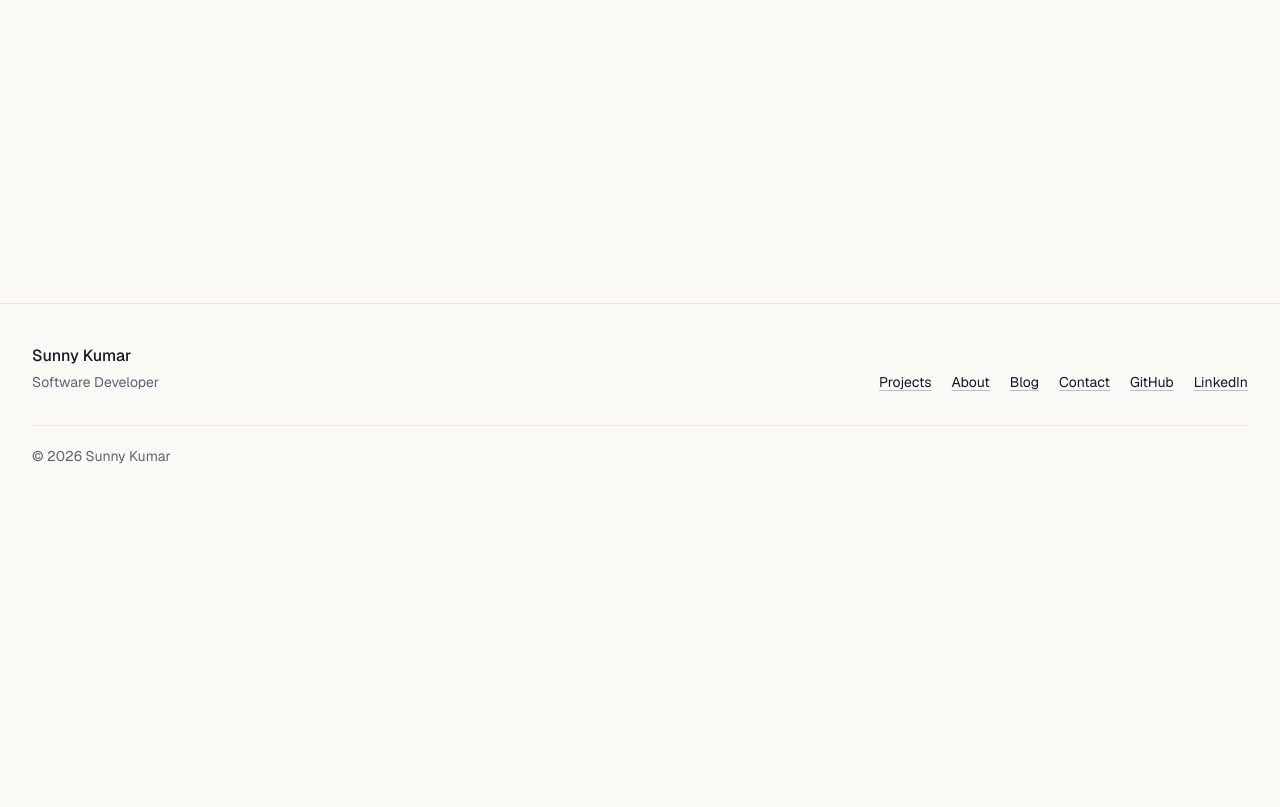
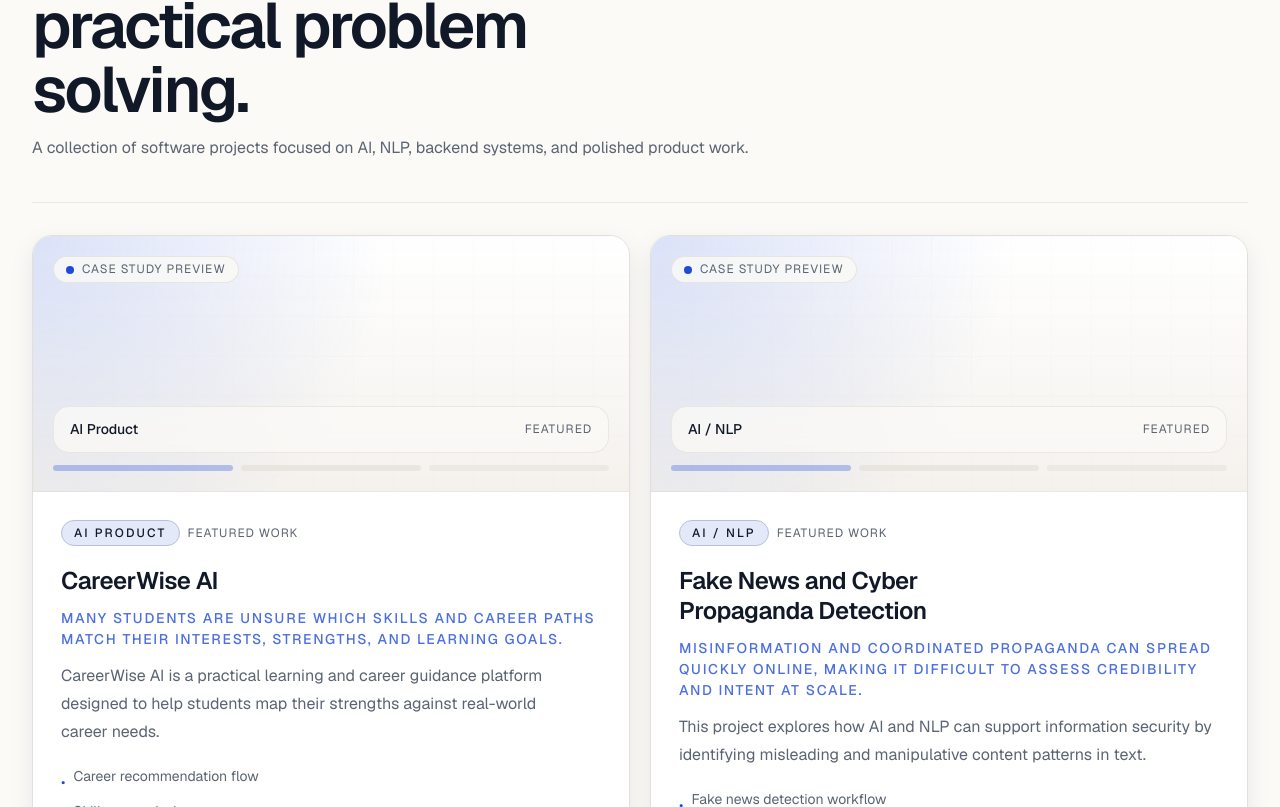
Before and after one commit to sunnythakur823/sunny-portfolio, a Next.js app: page /projects in a window 1280 px wide. Shown: the part 293-1100 px from the top of the page. Before the commit the page ends 800 px from the top, so only its background shows below. Built offline with nearby package versions, Linux system fonts and the light colour scheme.

Commit message:
Upgrade projects section

```diff
--- a/src/app/projects/page.tsx
+++ b/src/app/projects/page.tsx
@@ -1,8 +1,51 @@
+import Link from "next/link";
+
+import { ProjectCard } from "@/components/projects";
+import { Container, Heading, Section } from "@/components/ui";
+import { projects } from "@/data/projects";
+
+const featuredProjects = projects.filter((project) => project.featured);
+const supportingProjects = projects.filter((project) => !project.featured);
+
 export default function ProjectsPage() {
   return (
     <main>
-      <h1>Projects</h1>
-      <p>Project listings, filtering, and case study navigation will live here.</p>
+      <Section className="relative overflow-hidden">
+        <div className="pointer-events-none absolute inset-x-0 top-0 -z-10 h-px bg-border/70" aria-hidden="true" />
+        <Container>
+          <div className="flex flex-col gap-6 border-b border-border/70 pb-8 sm:pb-10">
+            <p className="text-caption font-medium tracking-[0.24em] text-muted-foreground">SELECTED WORK</p>
+            <div className="max-w-3xl space-y-3">
+              <Heading level={1} className="max-w-[14ch]">Projects built around practical problem solving.</Heading>
+              <p className="text-body text-muted-foreground text-pretty">
+                A collection of software projects focused on AI, NLP, backend systems, and polished product work.
+              </p>
+            </div>
+          </div>
+
+          {featuredProjects.length > 0 ? (
+            <div className="mt-8 grid gap-5 lg:grid-cols-2">
+              {featuredProjects.map((project) => (
+                <ProjectCard key={project.slug} project={project} featured />
+              ))}
+            </div>
+          ) : null}
+
+          {supportingProjects.length > 0 ? (
+            <div className="mt-8">
+              <div className="mb-5 flex items-center justify-between gap-3">
+                <h2 className="text-h3 font-semibold tracking-tight">Additional projects</h2>
+                <Link href="/" className="link-base text-small">Back home</Link>
+              </div>
+              <div className="grid gap-5 md:grid-cols-2 xl:grid-cols-3">
+                {supportingProjects.map((project) => (
+                  <ProjectCard key={project.slug} project={project} />
+                ))}
+              </div>
+            </div>
+          ) : null}
+        </Container>
+      </Section>
     </main>
   );
 }
--- a/src/components/projects/ProjectCard.tsx
+++ b/src/components/projects/ProjectCard.tsx
@@ -40,6 +40,10 @@
 }
 
 export function ProjectCard({ project, featured = false }: ProjectCardProps) {
+  const description = project.overview ?? project.shortDescription;
+  const problemStatement = project.problem ?? "Problem framing and product goals are documented in the project case study.";
+  const featureList = project.features?.slice(0, 3) ?? [];
+
   return (
     <Card
       elevated
@@ -48,10 +52,10 @@
         featured ? "h-full" : "h-full",
       )}
     >
-      <article className={cn("flex h-full flex-col", featured ? "lg:grid lg:grid-rows-[auto_1fr]" : "") }>
+      <article className={cn("flex h-full flex-col", featured ? "lg:grid lg:grid-rows-[auto_1fr]" : "")}>
         <ProjectVisual featured={featured} category={project.category} />
 
-        <div className={cn("flex flex-1 flex-col gap-5 p-5 sm:p-6", featured ? "lg:p-7" : "") }>
+        <div className={cn("flex flex-1 flex-col gap-5 p-5 sm:p-6", featured ? "lg:p-7" : "")}>
           <div className="flex flex-wrap items-center gap-2">
             <Badge tone="primary" className="text-[0.7rem] uppercase tracking-[0.18em]">
               {project.category}
@@ -67,10 +71,24 @@
             <Heading level={3} className="max-w-[18ch] text-balance">
               {project.title}
             </Heading>
+            <p className="text-small font-medium uppercase tracking-[0.12em] text-primary/80">
+              {problemStatement}
+            </p>
             <p className="max-w-2xl text-body text-muted-foreground text-pretty">
-              {project.shortDescription}
+              {description}
             </p>
           </div>
+
+          {featureList.length > 0 ? (
+            <ul className="space-y-2 text-small text-muted-foreground">
+              {featureList.map((feature) => (
+                <li key={feature} className="flex items-start gap-2">
+                  <span aria-hidden="true" className="mt-1.5 text-primary">•</span>
+                  <span>{feature}</span>
+                </li>
+              ))}
+            </ul>
+          ) : null}
 
           {project.technologies.length > 0 ? (
             <div className="flex flex-wrap gap-2">
@@ -84,9 +102,7 @@
               ))}
             </div>
           ) : (
-            <p className="text-small text-muted-foreground">
-              Technologies can be configured later.
-            </p>
+            <p className="text-small text-muted-foreground">Technology stack details will be added as they are verified.</p>
           )}
 
           <div className="mt-auto flex items-center justify-between gap-4 border-t border-border/70 pt-4 text-small">
@@ -94,7 +110,7 @@
               {project.slug}
             </span>
 
-            <div className="flex items-center gap-3">
+            <div className="flex flex-wrap items-center justify-end gap-3">
               <Link
                 href={`/projects/${project.slug}`}
                 className="link-base inline-flex items-center gap-1.5 no-underline transition-transform duration-200 group-hover:translate-x-0.5"
--- a/src/data/projects.ts
+++ b/src/data/projects.ts
@@ -6,24 +6,60 @@
     title: "CareerWise AI",
     shortDescription: "Intelligent Career Guidance & Skill Gap Analysis Platform.",
     category: "AI Product",
-    technologies: ["AI"],
+    technologies: ["Python", "Flask", "AI", "NLP"],
     featured: true,
+    overview:
+      "CareerWise AI is a practical learning and career guidance platform designed to help students map their strengths against real-world career needs.",
+    problem:
+      "Many students are unsure which skills and career paths match their interests, strengths, and learning goals.",
+    solution:
+      "The system focuses on guided recommendations, role-fit reasoning, and actionable skill-gap feedback to make career planning more practical and understandable.",
+    features: [
+      "Career recommendation flow",
+      "Skill gap analysis",
+      "AI-assisted guidance",
+      "User-focused career planning",
+    ],
   },
   {
     slug: "fake-news-cyber-propaganda-detection",
     title: "Fake News and Cyber Propaganda Detection",
     shortDescription: "AI/NLP-based project focused on detecting fake news and cyber propaganda.",
     category: "AI / NLP",
-    technologies: ["AI", "NLP"],
+    technologies: ["Python", "AI", "NLP"],
     featured: true,
+    overview:
+      "This project explores how AI and NLP can support information security by identifying misleading and manipulative content patterns in text.",
+    problem:
+      "Misinformation and coordinated propaganda can spread quickly online, making it difficult to assess credibility and intent at scale.",
+    solution:
+      "The project applies NLP-driven analysis to detect suspicious patterns and support safer information consumption through automated text assessment.",
+    features: [
+      "Fake news detection workflow",
+      "NLP-based text analysis",
+      "Cyber propaganda pattern review",
+      "Practical AI security use case",
+    ],
   },
   {
     slug: "creator-directory",
     title: "Creator Directory",
     shortDescription: "Full-stack creator directory application.",
     category: "Full-Stack App",
-    technologies: [],
+    technologies: ["Python", "Flask"],
     featured: false,
+    overview:
+      "A directory-style application for organizing and discovering creators in a clean, searchable interface.",
+    problem:
+      "Creator information and profiles can become fragmented across different channels, making discovery less efficient.",
+    solution:
+      "The project centralizes creator details in a structured directory and provides a cleaner browsing experience for users.",
+    features: [
+      "Creator profile listing",
+      "Searchable directory structure",
+      "Responsive user experience",
+      "Practical full-stack structure",
+    ],
   },
   {
     slug: "sentiment-analysis-api",
@@ -32,6 +68,18 @@
     category: "API / NLP",
     technologies: ["Python", "Flask", "NLP"],
     featured: false,
+    overview:
+      "A backend service built for analyzing sentiment in text input and returning structured results from an NLP workflow.",
+    problem:
+      "Applications often need quick sentiment understanding to interpret user feedback or content tone from text.",
+    solution:
+      "The project packages sentiment analysis behind a small API so text-based insights can be consumed in other applications or services.",
+    features: [
+      "REST-style API endpoints",
+      "Text sentiment analysis",
+      "Python and Flask backend",
+      "NLP-driven response handling",
+    ],
   },
   {
     slug: "salon-business-website",
@@ -40,6 +88,18 @@
     category: "Business Website",
     technologies: [],
     featured: false,
+    overview:
+      "A practical business website created for a salon to present services and support customer discovery in a clear, accessible format.",
+    problem:
+      "Small businesses often need a clean online presence to present services and contact details clearly to customers.",
+    solution:
+      "The project provides a straightforward landing experience focused on usability, trust, and quick business discovery.",
+    features: [
+      "Service-focused landing page",
+      "Business presentation layout",
+      "Responsive client-facing design",
+      "Clear contact and brand visibility",
+    ],
   },
 ];
 
```
